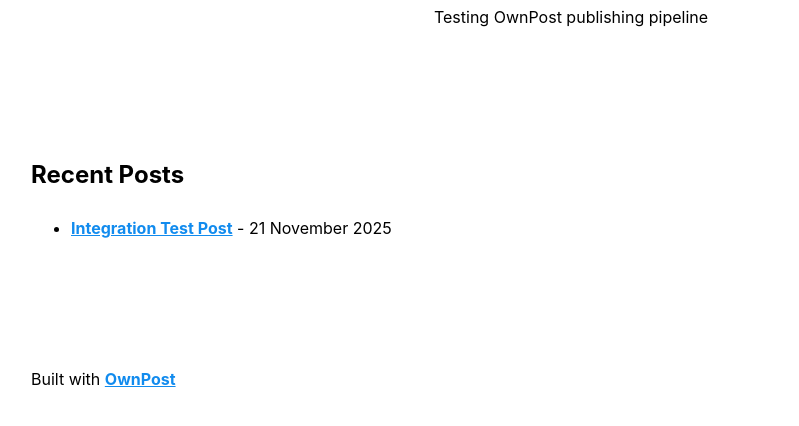
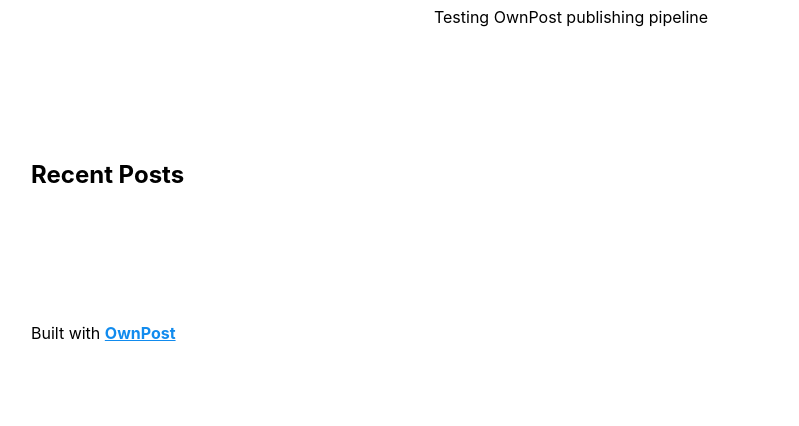
Before and after one commit to NathanDigital/OwnPost_sandbox, a plain HTML site: page index.html in a window 1280 px wide. Shown: the part 134-560 px from the top of the page, without its empty margins (69-868 px from the left). Drawn offline with Linux system fonts and the light colour scheme.

Commit message:
Update index.html

```diff
--- a/index.html
+++ b/index.html
@@ -1 +1 @@
-<!DOCTYPE html><html lang="en" color-mode="user"><head><meta charset="UTF-8"/><meta name="viewport" content="width=device-width, initial-scale=1.0"/><title>OwnPost Integration Test</title><meta name="twitter:title" content="OwnPost Integration Test"/><meta property="og:title" content="OwnPost Integration Test"/><link rel="stylesheet" href="mvp.css" type="text/css"/></head><body><header><h1>OwnPost Integration Test</h1><p>Testing OwnPost publishing pipeline</p></header><main><h2>Recent Posts</h2><ul><li><a href="posts/integration-test-post-80228.html">Integration Test Post</a> - <span class="post-date">21 November 2025</span></li></ul></main><footer><p>Built with <a href="https://ownpost.digital">OwnPost</a></p></footer></body></html>
+<!DOCTYPE html><html lang="en" color-mode="user"><head><meta charset="UTF-8"/><meta name="viewport" content="width=device-width, initial-scale=1.0"/><title>OwnPost Integration Test</title><meta name="twitter:title" content="OwnPost Integration Test"/><meta property="og:title" content="OwnPost Integration Test"/><link rel="stylesheet" href="mvp.css" type="text/css"/></head><body><header><h1>OwnPost Integration Test</h1><p>Testing OwnPost publishing pipeline</p></header><main><h2>Recent Posts</h2><ul></ul></main><footer><p>Built with <a href="https://ownpost.digital">OwnPost</a></p></footer></body></html>
```
